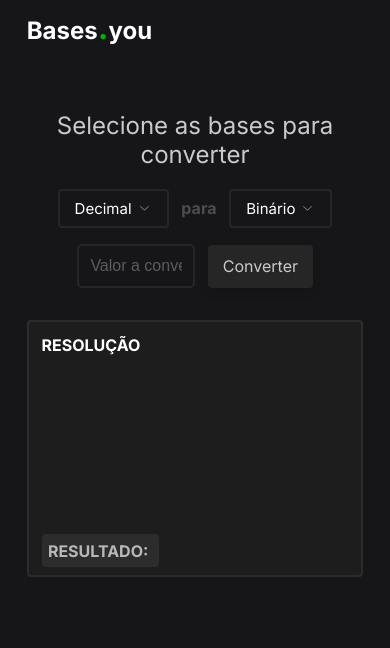
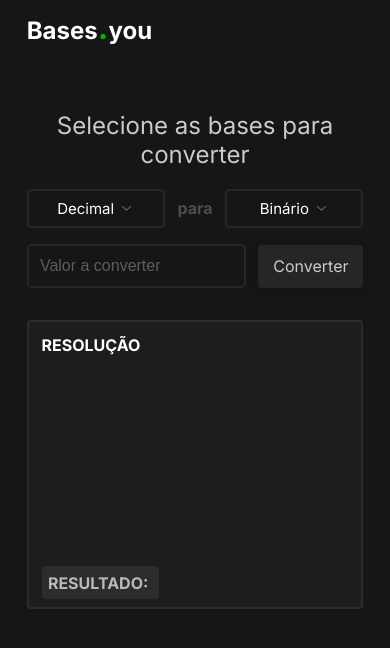
Before and after one commit to DaniloSamways/bases-calculator, a React (Vite) app: page / in a window 390 px wide. Shown: the top 648 px of the page. Built offline with nearby package versions, Linux system fonts and the light colour scheme.

Commit message:
Fixed Responsivity

```diff
--- a/index.html
+++ b/index.html
@@ -8,6 +8,7 @@
   <link rel="preconnect" href="https://fonts.gstatic.com" crossorigin>
   <link href="https://fonts.googleapis.com/css2?family=Inter:wght@400;700&display=swap" rel="stylesheet">
   <meta name="viewport" content="width=device-width, initial-scale=1.0" />
+  <meta name="theme-color" content="#161618">
   <title>Bases Calculator</title>
 </head>
 
--- a/src/App.css
+++ b/src/App.css
@@ -85,12 +85,14 @@ pre {
   padding-bottom: 2.5rem;
   text-align: start;
   margin-top: 2rem;
-  min-height: 200px;
   font-family: 'Inter', sans-serif;
 }
 
 pre p {
   line-height: 24px;
+  overflow: scroll;
+  min-height: 180px;
+  max-height: 60vw;
 }
 
 pre h3 {
@@ -115,3 +117,14 @@ pre div {
 pre div span {
   font-weight: bold;
 }
+
+@media screen and (max-width: 570px) {
+  form {
+    width: 70vw;
+  }
+}
+@media screen and (max-width: 450px) {
+  form {
+    width: 100%;
+  }
+}
```
